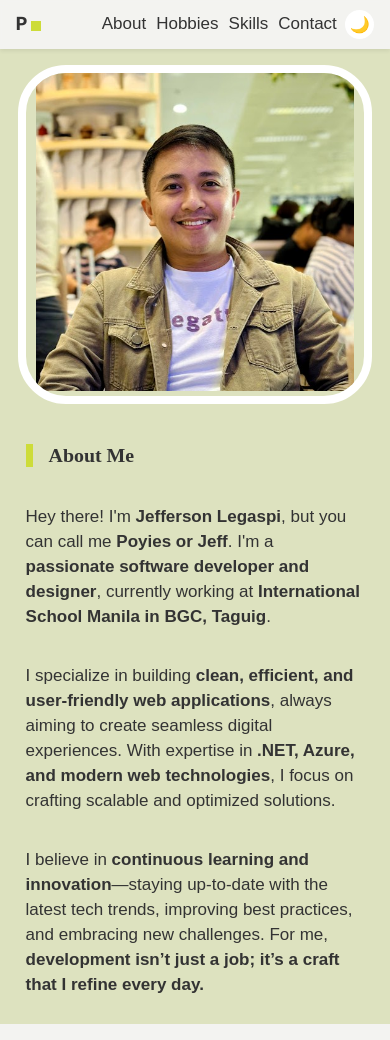
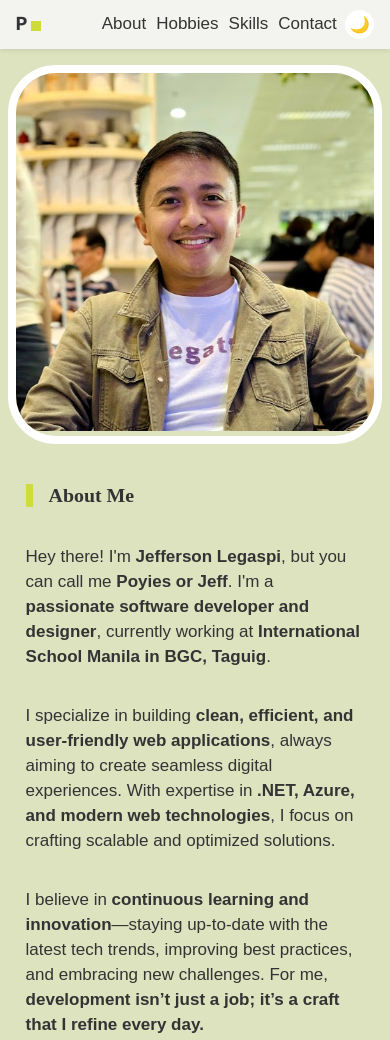
Before and after one commit to Poyies/poyies.netlify.app, a plain HTML site: page index.html in a window 390 px wide. Shown: the top 1040 px of the page. Drawn offline with Linux system fonts and the light colour scheme; a web font is replaced by a local one.

Commit message:
fixed image ratio

```diff
--- a/assets/css/styles.css
+++ b/assets/css/styles.css
@@ -373,8 +373,8 @@ footer {
 
   #about .profile-container,
   #about .profile {
-    height: calc(100% - 20px);
-        width: calc(100% - 20px);
+    height: 100%;
+    width: 100%;
   }
 
   #hobbies img.card-banner {
```
